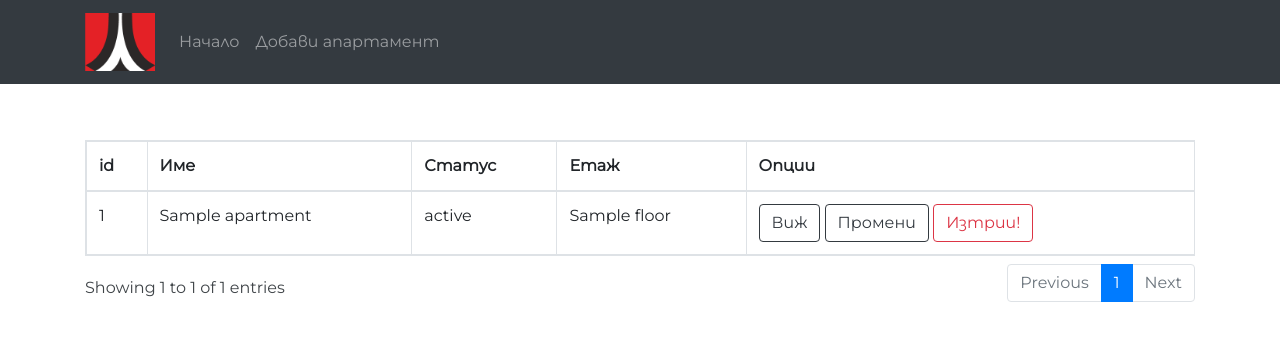
After one commit to rosstoev/luckyhomes, a Symfony app: template templates/admin/home.html.twig in a window 1280 px wide. The commit adds this page. Shown: the top 341 px of the page. Run offline with Twig, Linux system fonts and the light colour scheme; the template is opened without the code that fills it: most values are stand-ins (such as "Sample title", 1, 10 or a date in 2020); some libraries are stand-ins or nearby versions.

Commit message:
create homepage.

```diff
--- a/src/Controller/PageController.php
+++ b/src/Controller/PageController.php
@@ -28,7 +28,7 @@ class PageController extends AbstractController
     }
 
     /**
-     * @Route("/", name="index")
+     * @Route("/", name="home")
      * @param ApartmentRepository $apartmentRepo
      * @return Response
      */
@@ -63,6 +63,7 @@ class PageController extends AbstractController
      * @Route("/apartment/{apartment}", name="apartment")
      * @param Apartment $apartment
      * @param Finder $finder
+     * @param Filesystem $filesystem
      * @return Response
      */
     public function apartment(Apartment $apartment, Finder $finder, Filesystem $filesystem)
--- /dev/null
+++ b/templates/admin/base.html.twig
@@ -0,0 +1,79 @@
+{% extends 'base.html.twig' %}
+{% block head %}
+    <head>
+        <meta charset="UTF-8">
+        <meta name="viewport"
+              content="width=device-width, user-scalable=no, initial-scale=1.0, maximum-scale=1.0, minimum-scale=1.0">
+        <meta http-equiv="X-UA-Compatible" content="ie=edge">
+        <link rel="icon" href={{ asset('assets/img/luckyfavicon.ico') }} type="image/x-icon">
+        <script src='https://kit.fontawesome.com/a076d05399.js'></script>
+        <link rel="stylesheet"
+              href="https://cdnjs.cloudflare.com/ajax/libs/font-awesome/4.7.0/css/font-awesome.min.css">
+        <link rel="stylesheet" href={{ asset('assets/css/bootstrap.css') }}>
+        <link rel="stylesheet" href="https://cdn.datatables.net/1.10.19/css/dataTables.bootstrap4.min.css">
+        <link rel="stylesheet" href="https://cdn.datatables.net/buttons/1.5.2/css/buttons.bootstrap4.min.css">
+        <link rel="stylesheet" href="https://cdn.datatables.net/responsive/2.2.3/css/responsive.bootstrap4.min.css">
+        <link rel="stylesheet" href={{ asset('assets/css/admin.css') }}>
+        <link rel="stylesheet" href={{ asset('assets/css/lightcase.css') }}>
+        <link rel="stylesheet" href={{ asset('assets/css/image-picker.css') }}>
+        <title>Администратор</title>
+    </head>
+{% endblock %}
+{% block header %}
+    <header>
+        <nav class="navbar navbar-expand-md navbar-dark bg-dark">
+            <div class="container">
+                <a class="navbar-brand" href={{ path('admin_home') }}>
+                    <img src='{{ asset('assets/img/lucky-logo.png') }}' class="my-logo-style d-inline-block align-top"
+                         alt="brand-logo">
+                </a>
+                <button class="navbar-toggler" type="button" data-toggle="collapse" data-target="#navbarNav"
+                        aria-controls="navbarNav" aria-expanded="false" aria-label="Toggle navigation">
+                    <span class="navbar-toggler-icon"></span>
+                </button>
+                <div class="collapse navbar-collapse" id="navbarNav">
+                    <ul class="navbar-nav mr-auto">
+                        <li class="nav-item">
+                            <a class="nav-link" href="{{ path('admin_home') }}">Начало</a>
+                        </li>
+                        <li class="nav-item">
+                            <a class="nav-link" href="{{ path('create_apartment') }}">Добави апартамент</a>
+                        </li>
+                    </ul>
+                    {#<div id="userLog" role="navigation">#}
+                    {#<span><?=$greeting??null?></span>#}
+                    {#<a href="<?=$logOut?>">Излез</a>#}
+                    {#</div>#}
+                </div>
+            </div>
+        </nav>
+    </header>
+{% endblock %}
+{% block footer %}
+    <footer></footer>
+{% endblock %}
+{% block javascripts %}
+    <script src="https://code.jquery.com/jquery-3.3.1.min.js"></script>
+    <script src="https://cdnjs.cloudflare.com/ajax/libs/popper.js/1.14.7/umd/popper.min.js"
+            integrity="sha384-UO2eT0CpHqdSJQ6hJty5KVphtPhzWj9WO1clHTMGa3JDZwrnQq4sF86dIHNDz0W1"
+            crossorigin="anonymous"></script>
+    <script type="text/javascript" src={{ asset('assets/js/bootstrap.js') }}></script>
+    <script type="text/javascript" src={{ asset('assets/js/lightcase.js') }}></script>
+    <script type="text/javascript" src="https://cdnjs.cloudflare.com/ajax/libs/pdfmake/0.1.22/pdfmake.min.js"></script>
+    <script type="text/javascript"
+            src="https://cdnjs.cloudflare.com/ajax/libs/html2canvas/0.4.1/html2canvas.min.js"></script>
+    <script src="https://cdn.datatables.net/1.10.19/js/jquery.dataTables.min.js"></script>
+    <script src="https://cdn.datatables.net/1.10.19/js/dataTables.bootstrap4.min.js"></script>
+    <script src="https://cdn.datatables.net/buttons/1.5.2/js/dataTables.buttons.min.js"></script>
+    <script src="https://cdn.datatables.net/buttons/1.5.2/js/buttons.bootstrap4.min.js"></script>
+    <script src="https://cdnjs.cloudflare.com/ajax/libs/jszip/3.1.3/jszip.min.js"></script>
+    <script src="https://cdnjs.cloudflare.com/ajax/libs/pdfmake/0.1.36/pdfmake.min.js"></script>
+    <script src="https://cdnjs.cloudflare.com/ajax/libs/pdfmake/0.1.36/vfs_fonts.js"></script>
+    <script src="https://cdn.datatables.net/buttons/1.5.2/js/buttons.html5.min.js"></script>
+    <script src="https://cdn.datatables.net/buttons/1.5.2/js/buttons.print.min.js"></script>
+    <script src="https://cdn.datatables.net/buttons/1.5.2/js/buttons.colVis.min.js"></script>
+    <script src="https://cdn.datatables.net/responsive/2.2.3/js/dataTables.responsive.min.js"></script>
+    <script src="https://cdn.datatables.net/responsive/2.2.3/js/responsive.bootstrap4.min.js"></script>
+    <script type="text/javascript" src={{ asset('assets/js/image-picker.min.js') }}></script>
+    <script src={{ asset('assets/js/admin.js') }}></script>
+{% endblock %}
--- /dev/null
+++ b/templates/admin/home.html.twig
@@ -0,0 +1,36 @@
+{% extends 'admin/base.html.twig' %}
+{% block body %}
+    <div class="container">
+        <div class="my-table-style table-responsive">
+            <table id="admin-table" class="table table-hover table-bordered" style="width: 100%">
+                <thead>
+                <tr>
+                    <th scope="col">id</th>
+                    <th scope="col">Име</th>
+                    <th scope="col">Статус</th>
+                    <th scope="col">Етаж</th>
+                    <th scope="col">Опции</th>
+                </tr>
+                </thead>
+                <tbody>
+                {% for apartment in apartments %}
+                    <tr>
+                        <td>{{ apartment.id }}</td>
+                        <td>{{ apartment.name }}</td>
+                        <td>{{ apartment.status }}</td>
+                        <td>{{ apartment.floor.name }}</td>
+                        <td>
+                            <a href="{{ path('view_apartment', {'apartment': apartment.id}) }}"
+                               class="btn btn-outline-dark">Виж</a>
+                            <a href="{{ path('edit_apartment', {'apartment': apartment.id}) }}"
+                               class="btn btn-outline-dark">Промени</a>
+                            <a href="{{ path('delete_apartment', {'apartment': apartment.id}) }}"
+                               class="btn btn-outline-danger">Изтрии!</a>
+                        </td>
+                    </tr>
+                {% endfor %}
+                </tbody>
+            </table>
+        </div>
+    </div>
+{% endblock %}
--- a/templates/base.html.twig
+++ b/templates/base.html.twig
@@ -1,5 +1,6 @@
 <!DOCTYPE html>
 <html lang="bg">
+{% block head %}
 <head>
     <meta http-equiv="Content-Type" content="text/html; charset=utf-8"/>
     <meta name="viewport"
@@ -16,12 +17,14 @@
     <link rel="stylesheet" href={{ asset('assets/css/lightcase.css') }}>
     <title>Сграда Севлиево</title>
 </head>
+{% endblock %}
 <body>
+
 {% block header %}
     <header>
 
         <nav
-                {% if app.request.attributes.get('_route') == 'index' %}
+                {% if app.request.attributes.get('_route') == 'home' %}
                     class="my-nav-style navigation-home-page navbar navbar-expand-lg navbar-light fixed-top"
                 {% else %}
                     id="nav-stick-top"
@@ -29,7 +32,7 @@
                 {% endif %}
         >
             <div class="container">
-                <a class="navbar-brand" href={{ path('index') }}>
+                <a class="navbar-brand" href={{ path('home') }}>
                     <img src="{{ asset('assets/img/lucky-logo.png') }}" class="my-logo-style d-inline-block align-top"
                          alt="brand-logo">
                 </a>
@@ -40,7 +43,7 @@
                 <div class="collapse navbar-collapse" id="navbarNavDropdown">
                     <ul class="navbar-nav mr-auto mt-2 mt-lg-0">
                         <li id="home" class="nav-item">
-                            <a class="nav-link" href="{{ path('index') }}">Начало</a>
+                            <a class="nav-link" href="{{ path('home') }}">Начало</a>
                         </li>
                         <li id='floor' class="nav-item dropdown">
                             <a class="nav-link dropdown-toggle"
```
Also changed, not shown: src/Controller/Admin/ApartmentController.php (added, +39 -0 lines), src/Controller/Admin/PageController.php (added, +27 -0 lines), src/Controller/AdminController.php (deleted, +0 -9 lines).
